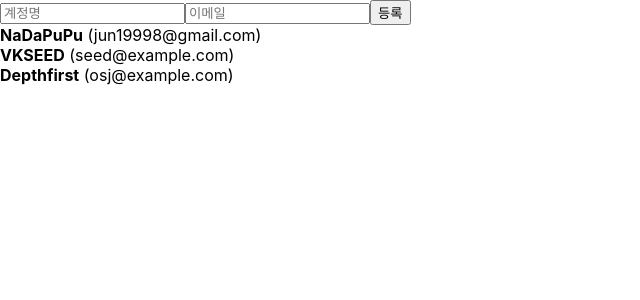
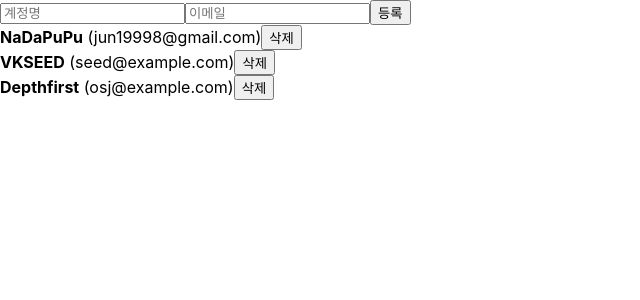
Before and after one commit to NaDaPuPu/begin-react, a React (Create React App) app: page / in a window 1280 px wide. Shown: the top 300 px of the page, without its empty margins (0-640 px from the left). Built offline with nearby package versions, Linux system fonts and the light colour scheme.

Commit message:
Chapter 1.14. onRemove

```diff
--- a/src/App.js
+++ b/src/App.js
@@ -52,7 +52,13 @@
     });
 
     nextId.current += 1;
-  }
+  };
+
+  const onRemove = id => {
+    // user.id가 파라미터로 일치하지 않는 원소만 추출해서 새로운 배열을 만듦
+    // = user.id가 id인 것을 제거함
+    setUsers(users.filter(user => user.id !== id));
+  };
 
   return (
     <>
@@ -62,7 +68,7 @@
         onChange={onChange}
         onCreate={onCreate}
       />
-      <UserList users={users} />
+      <UserList users={users} onRemove={onRemove}/>
     </>
   );
 }
--- a/src/UserList.js
+++ b/src/UserList.js
@@ -1,18 +1,19 @@
 import { React } from 'react';
 
-function User({ user }) {
+function User({ user, onRemove }) {
     return(
         <div>
             <b>{user.username}</b> <span>({user.email})</span>
+            <button onClick={() => onRemove(user.id)}>삭제</button>
         </div>
     )
 }
 
-function UserList({ users }) {
+function UserList({ users, onRemove }) {
     return (
         <div>
             {(users.map(user => (
-                <User user={user} key={user.id} />
+                <User user={user} key={user.id} onRemove={onRemove}/>
             )))}
         </div>
     );
```
